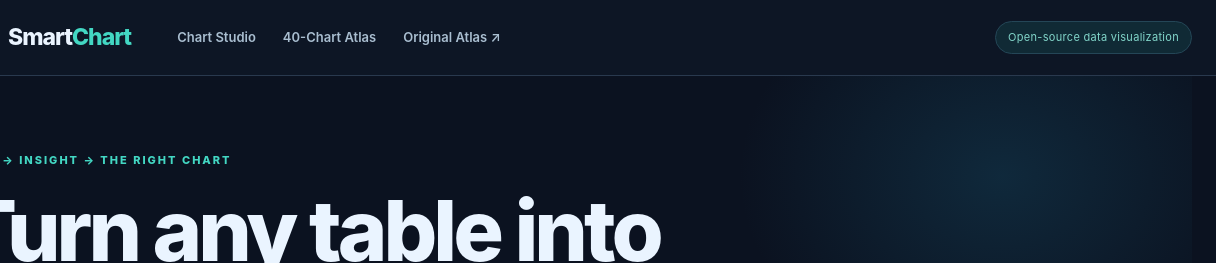
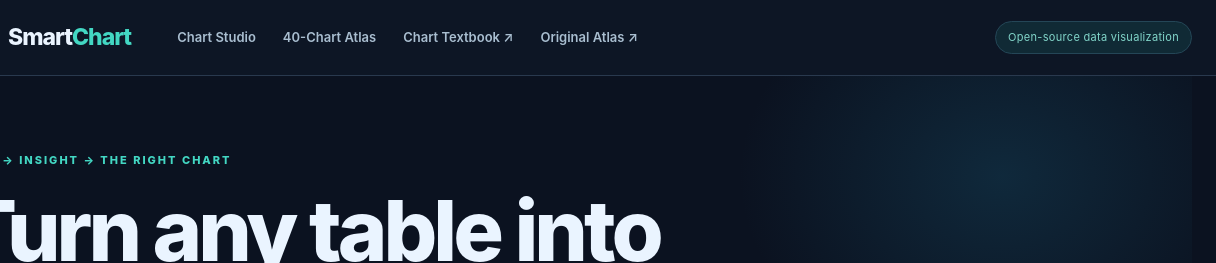
Before and after one commit to 1freetech/SmartChart, a plain HTML site: page index.html in a window 1280 px wide. Shown: the top 263 px of the page, 64-1280 px from the left. Drawn offline with Linux system fonts and the light colour scheme.

Commit message:
ui: link searchable atlas to full historical chart textbook

```diff
--- a/index.html
+++ b/index.html
@@ -15,7 +15,7 @@
       <span class="logo" aria-hidden="true"><span></span><span></span><span></span><span></span></span>
       <span>Smart<span class="brand-accent">Chart</span></span>
     </a>
-    <nav aria-label="Sections"><a href="#studio">Chart Studio</a><a href="#atlas">40-Chart Atlas</a><a href="./atlas/index.html" target="_blank" rel="noopener">Original Atlas ↗</a></nav>
+    <nav aria-label="Sections"><a href="#studio">Chart Studio</a><a href="#atlas">40-Chart Atlas</a><a href="https://github.com/1freetech/SmartChart/blob/main/docs/CHART_TEXTBOOK.md" target="_blank" rel="noopener">Chart Textbook ↗</a><a href="./atlas/index.html" target="_blank" rel="noopener">Original Atlas ↗</a></nav>
     <span class="top-badge">Open-source data visualization</span>
   </header>
   <main id="main">
```
